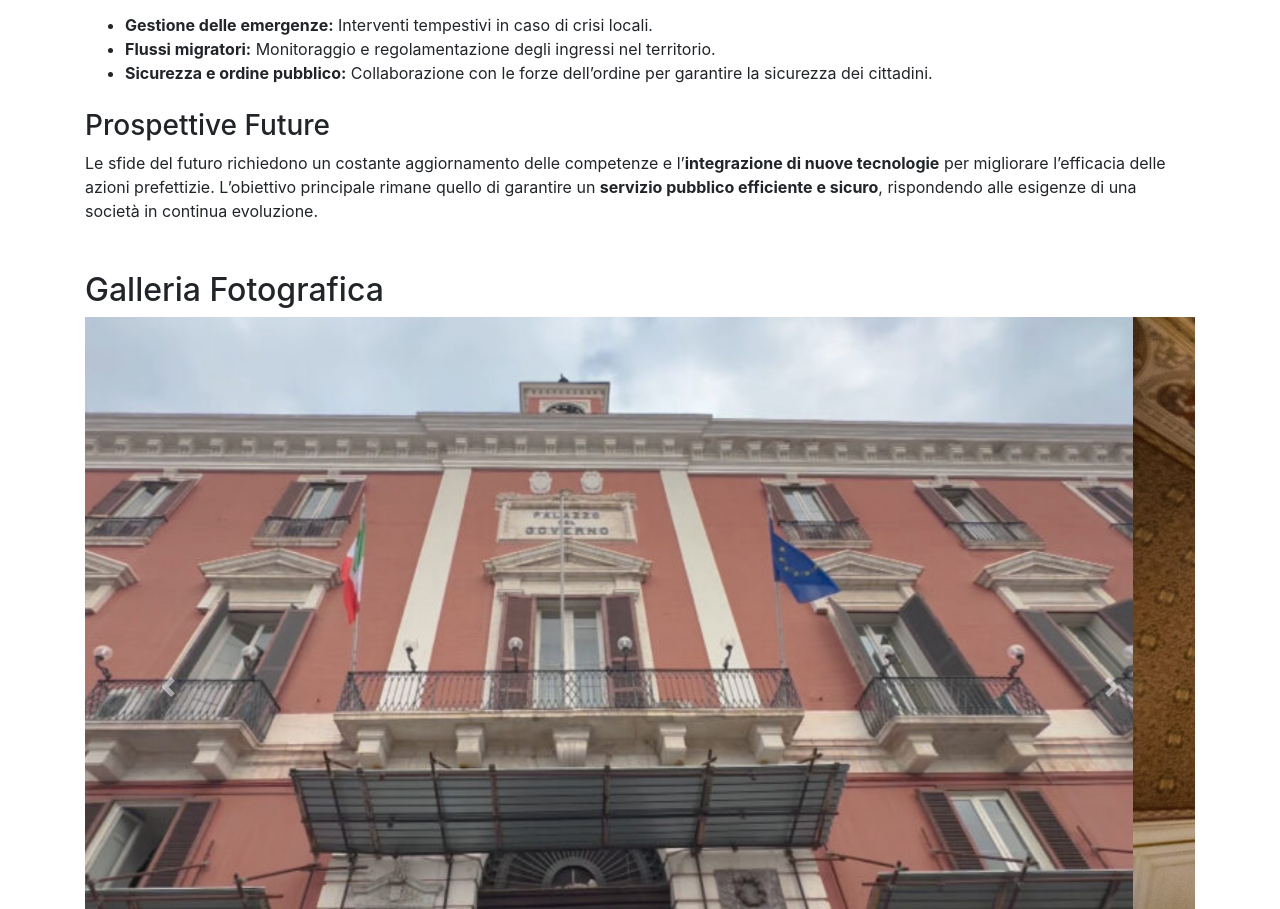
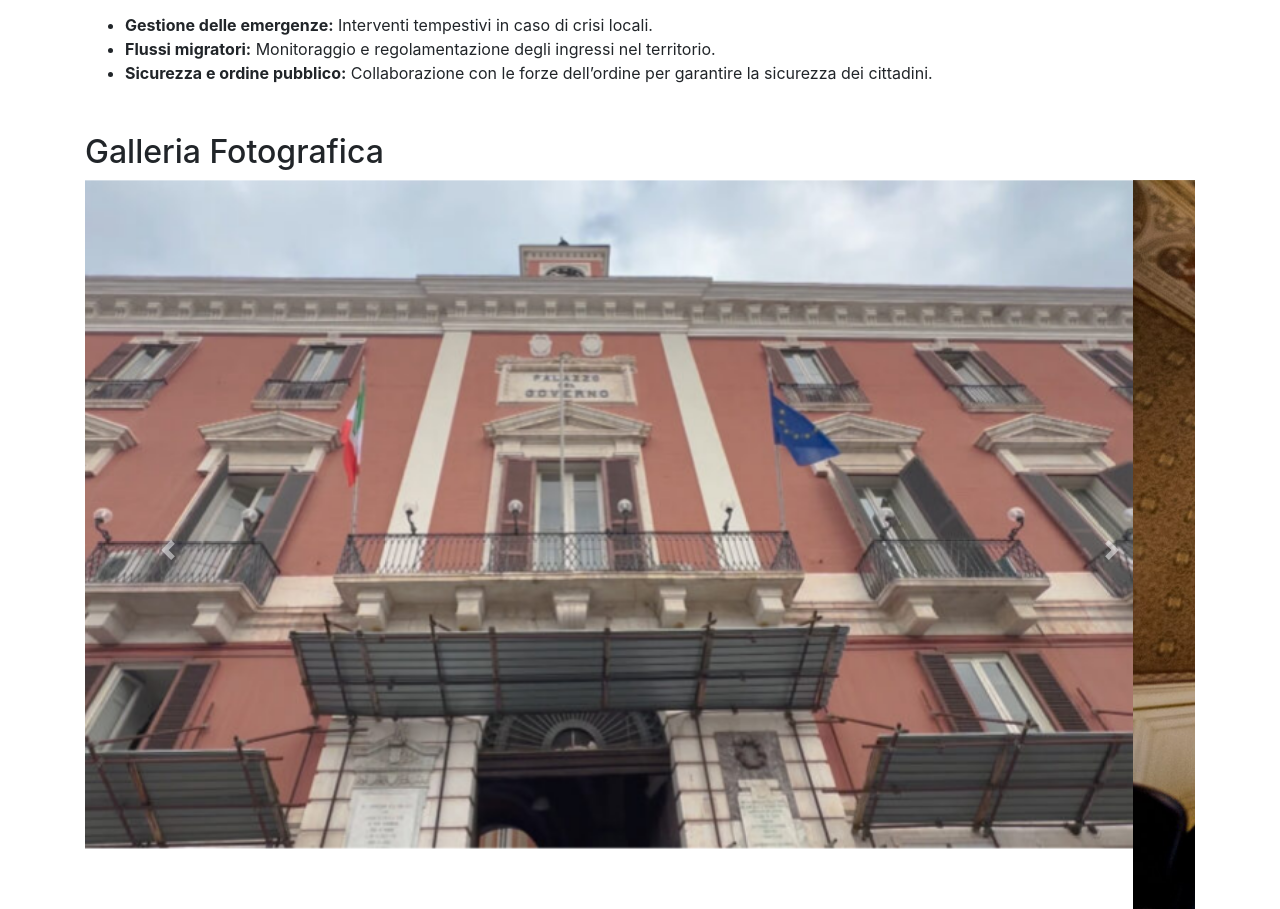
Before and after one commit to GabrielSaltarelli/Lista2, a website: page index.html in a window 1280 px wide. Shown: the part 2990-3899 px from the top of the page. Drawn offline with nearby package versions, Linux system fonts and the light colour scheme.

Commit message:
Update index.html

```diff
--- a/index.html
+++ b/index.html
@@ -45,7 +45,7 @@
   </section>
 
 
-<section id="giornata-divisa" class="container mt-5">
+<section id="giornata" class="container mt-5">
   <h2>La Giornata Divisa in Due Parti</h2>
   <p>La giornata didattica è stata organizzata in due parti principali:</p>
   <ol>
@@ -120,15 +120,6 @@
       <li><strong>Sicurezza e ordine pubblico:</strong> Collaborazione con le forze dell’ordine per garantire la sicurezza dei cittadini.</li>
     </ul>
   </article>
-
-
-  <article>
-    <h3>Prospettive Future</h3>
-    <p>
-      Le sfide del futuro richiedono un costante aggiornamento delle competenze e l’<strong>integrazione di nuove tecnologie</strong> per migliorare l’efficacia delle azioni prefettizie.
-      L’obiettivo principale rimane quello di garantire un <strong>servizio pubblico efficiente e sicuro</strong>, rispondendo alle esigenze di una società in continua evoluzione.
-    </p>
-  </article>
 </section>
 
 
```
